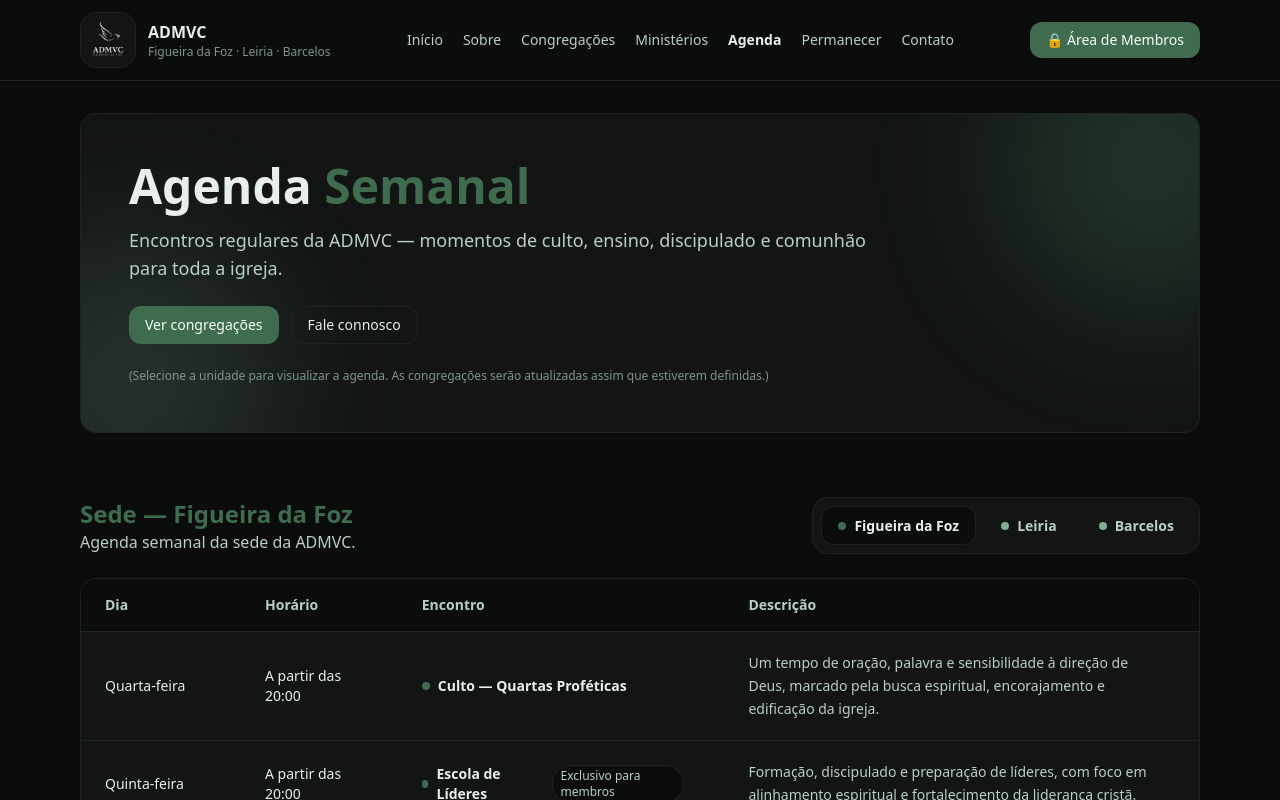
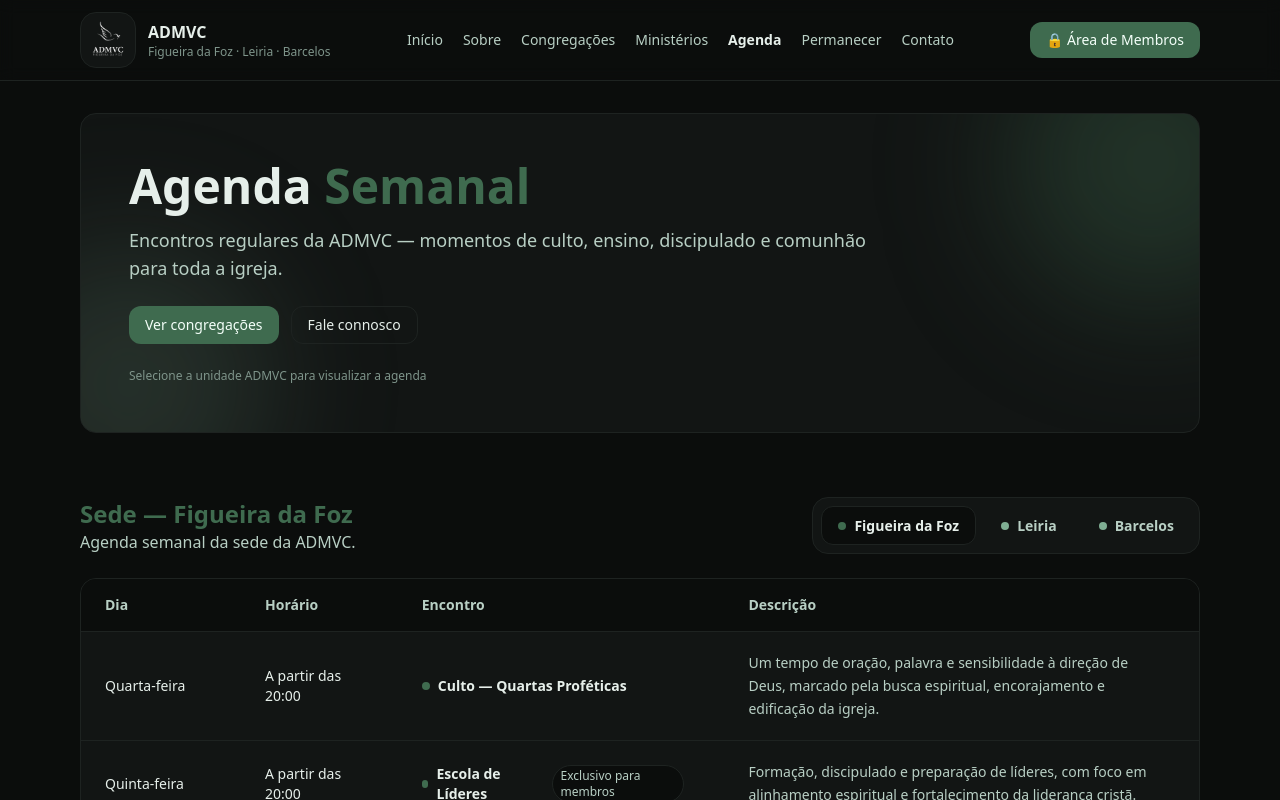
Before and after one commit to libertrendz/admvc-site, a Next.js app: page /agenda in a window 1280 px wide. Shown: the top 800 px of the page. Built offline with nearby package versions, Linux system fonts and the light colour scheme.

Commit message:
Update page.tsx

```diff
--- a/app/agenda/page.tsx
+++ b/app/agenda/page.tsx
@@ -107,8 +107,7 @@ export default function AgendaPage({
           </div>
 
           <div className="pt-2 text-xs text-muted2">
-            (Selecione a unidade para visualizar a agenda. As congregações serão atualizadas assim
-            que estiverem definidas.)
+            Selecione a unidade ADMVC para visualizar a agenda
           </div>
         </div>
       </section>
```
